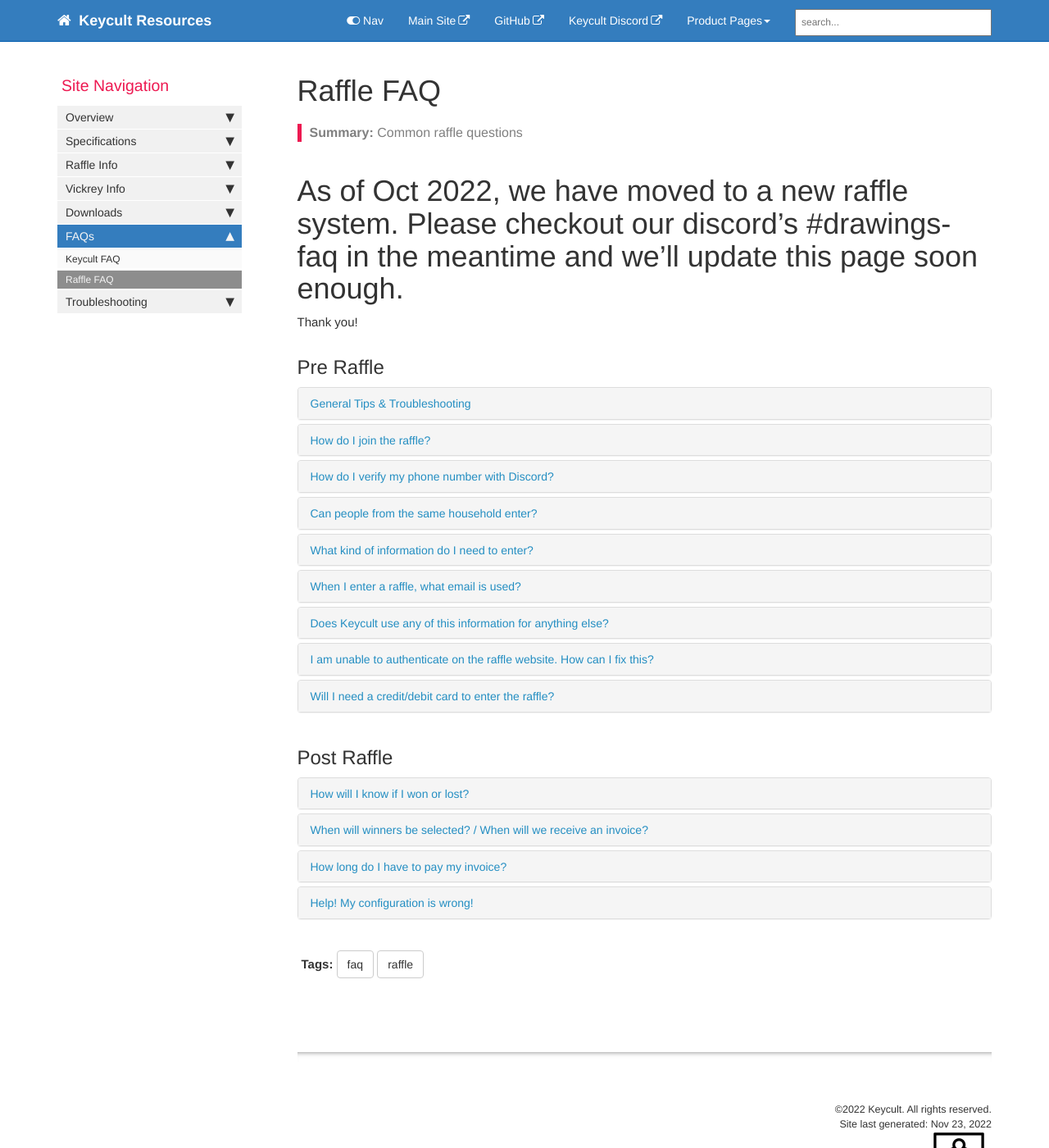
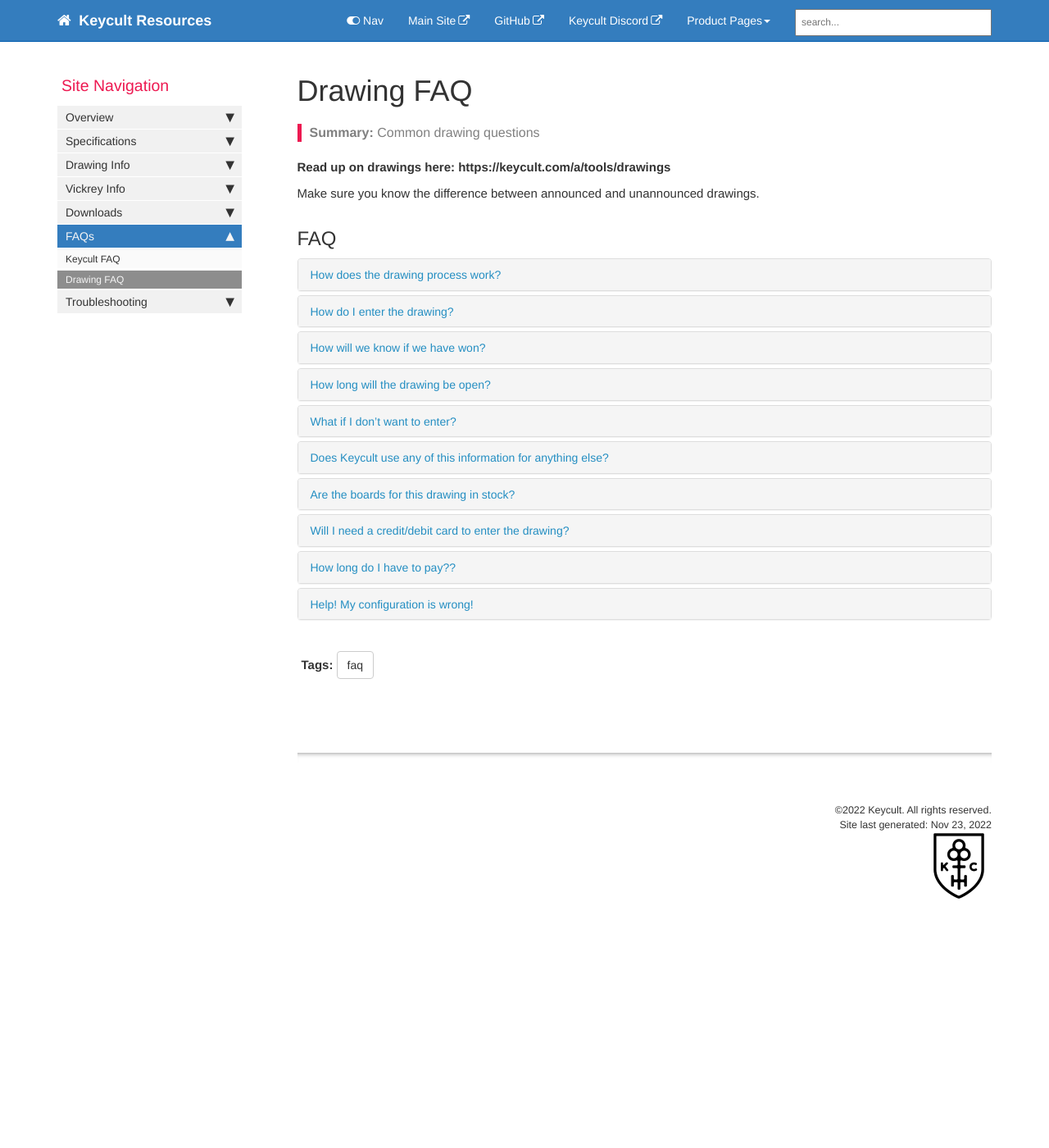
Before and after one commit to keycult/keycult-resources, a Jekyll site: the page built from pages/mydoc/faq_raffle_faq.md, in a window 1280 px wide and 1400 px high. Shown: the whole window at 82% size. Built offline with Jekyll 4.4.1, drawn with Linux system fonts in a browser that asks for light colours; comment, search, counter and statistics services are not loaded.

Commit message:
More (#68)
* Update specs_no_2_65.md

* Update mydoc_sidebar.yml

* Update raffle_info_rules.md

* Update raffle_troubleshooting.md

* Update faq_raffle_faq.md

* Update specs_no_2_65.md

```diff
--- a/pages/mydoc/faq_raffle_faq.md
+++ b/pages/mydoc/faq_raffle_faq.md
@@ -1,28 +1,31 @@
 ---
-title: "Raffle FAQ"
+title: "Drawing FAQ"
 keywords: faq
-tags: [faq, raffle]
+tags: [faq, drawing]
 sidebar: mydoc_sidebar
-permalink: faq_raffle_faq.html
+permalink: faq_drawing_faq.html
 toc: false
-summary: Common raffle questions
+summary: Common drawing questions
 ---
+**Read up on drawings here: https://keycult.com/a/tools/drawings**
 
-# As of Oct 2022, we have moved to a new raffle system. Please checkout our discord's #drawings-faq in the meantime and we'll update this page soon enough.
-Thank you!
+Make sure you know the difference between announced and unannounced drawings.
 
-## Pre Raffle
+## FAQ
 
 <div class="panel-group" id="accordion">
                     <div class="panel panel-default">
                         <div class="panel-heading">
                             <h4 class="panel-title">
-                                <a class="accordion-toggle" data-toggle="collapse" href="#collapse1">General Tips & Troubleshooting</a>
+                                <a class="accordion-toggle" data-toggle="collapse" href="#collapse1">How does the drawing process work?</a>
                             </h4>
                         </div>
                         <div id="collapse1" class="panel-collapse collapse noCrossRef">
                             <div class="panel-body">
-                                <a href='/raffle_troubleshooting.html'>Raffle Troubleshooting Page</a>
+                                If selected you get a notification via discord and email that you won a drawing. You can then visit the drawing’s product page and select the configuration you’d like EX: A/B stock, hotswap/solderable PCB, etc.
+                              <br>
+                              <br>
+                              If there is no longer any stock of a particular configuration, you’ll see it right there on the page with the option grayed out. If that is a deal breaker, you can let the win go and have increased odds rolled into our next drawing.
                             </div>
                         </div>
                     </div>
@@ -30,12 +33,16 @@
                     <div class="panel panel-default">
                         <div class="panel-heading">
                             <h4 class="panel-title">
-                                <a class="accordion-toggle" data-toggle="collapse" href="#collapse2">How do I join the raffle?</a>
+                                <a class="noCrossRef accordion-toggle" data-toggle="collapse" href="#collapse2">How do I enter the drawing?</a>
                             </h4>
                         </div>
                         <div id="collapse2" class="panel-collapse collapse noCrossRef">
                             <div class="panel-body">
-                                <a href="https://raffle.keycult.com/" target="_blank">https://raffle.keycult.com/</a> - You must have a verified discord account, with a linked phone number, to participate in our raffles. Authentication happens through Discord, so if you are able to successfully chat in the Discord server, you can enter the raffle. Raffle links will be posted in #announcements on Discord with plenty of time in advance.
+                                Start by creating an account on keycult.com. Afterwards, make sure your account has all the information filled out properly and is eligible for drawings.
+
+You can check your eligibility status here: https://keycult.com/a/tools/drawings.
+
+If there's an unannounced drawing, just exist. With announced drawings, it will be posted in #announcements and you can enter the drawing.
                             </div>
                         </div>
                     </div>
@@ -43,15 +50,12 @@
                     <div class="panel panel-default">
                         <div class="panel-heading">
                             <h4 class="panel-title">
-                                <a class="noCrossRef accordion-toggle" data-toggle="collapse" href="#collapse3">How do I verify my phone number with Discord?</a>
+                                <a class="noCrossRef accordion-toggle" data-toggle="collapse" href="#collapse3">How will we know if we have won?</a>
                             </h4>
                         </div>
-                        <div id="collapse3" class="panel-collapse collapse noCrossRef">
+                        <div id="collapse3" class="panel-collapse collapse">
                             <div class="panel-body">
-                                To verify your phone number, you must enable Two-Factor Authentication and then add your phone as an SMS Backup. Learn more here: <a href="https://support.discord.com/hc/en-us/articles/219576828-Setting-up-Two-Factor-Authentication" target="_blank"> Discord - Setting up Two Factor Authentication</a>
-                                <br>
-                                <br>
-                                If you're getting an "Invalid Phone Number" error, see here: <a href="https://support.discord.com/hc/en-us/articles/360000961212-Invalid-Phone-Number" target="_blank"> Discord - Invalid Phone Number</a>
+                                You’ll be notified via discord and email that are registered on your Keycult account. You may want to add a spam filter for emails coming from: hello@keycult.com and support@keycult.com
                             </div>
                         </div>
                     </div>
@@ -59,12 +63,12 @@
                     <div class="panel panel-default">
                         <div class="panel-heading">
                             <h4 class="panel-title">
-                                <a class="noCrossRef accordion-toggle" data-toggle="collapse" href="#collapse4">Can people from the same household enter?</a>
+                                <a class="noCrossRef accordion-toggle" data-toggle="collapse" href="#collapse4">How long will the drawing be open?</a>
                             </h4>
                         </div>
                         <div id="collapse4" class="panel-collapse collapse">
                             <div class="panel-body">
-                                Yes, as long as they actually want one.
+                                As long as there are units available for potential winners.
                             </div>
                         </div>
                     </div>
@@ -72,12 +76,15 @@
                     <div class="panel panel-default">
                         <div class="panel-heading">
                             <h4 class="panel-title">
-                                <a class="noCrossRef accordion-toggle" data-toggle="collapse" href="#collapse5">What kind of information do I need to enter?</a>
+                                <a class="noCrossRef accordion-toggle" data-toggle="collapse" href="#collapse5">What if I don’t want to enter?</a>
                             </h4>
                         </div>
                         <div id="collapse5" class="panel-collapse collapse">
                             <div class="panel-body">
-                                All you need is your Discord login information to authenticate with the raffle platform. You also need to know your preferences for the current raffle you want to enter (layout, color, material, extras)
+                                Then you don’t need to do anything. If you win and do not want the configuration you won…you can simply ignore the notification and we’ll roll some increased odds for the next drawing.
+                              <br>
+                              <br>
+                              We want folks to purchase what they like and to be rewarded for passing on releases they don’t.
                             </div>
                         </div>
                     </div>
@@ -85,23 +92,10 @@
                     <div class="panel panel-default">
                         <div class="panel-heading">
                             <h4 class="panel-title">
-                                <a class="noCrossRef accordion-toggle" data-toggle="collapse" href="#collapse6">When I enter a raffle, what email is used?</a>
+                                <a class="noCrossRef accordion-toggle" data-toggle="collapse" href="#collapse6">Does Keycult use any of this information for anything else?</a>
                             </h4>
                         </div>
                         <div id="collapse6" class="panel-collapse collapse">
-                            <div class="panel-body">
-                                When you login to the raffle page, your email connected to your discord account will be listed. This is the one we will use for invoicing. If this email is incorrect, please update your email address with Discord before entering the raffle. Once you enter the raffle, you email cannot be changed.
-                            </div>
-                        </div>
-                    </div>
-                    <!-- /.panel -->
-                    <div class="panel panel-default">
-                        <div class="panel-heading">
-                            <h4 class="panel-title">
-                                <a class="noCrossRef accordion-toggle" data-toggle="collapse" href="#collapse7">Does Keycult use any of this information for anything else?</a>
-                            </h4>
-                        </div>
-                        <div id="collapse7" class="panel-collapse collapse">
                             <div class="panel-body">
                                 No, Keycult does not use any of the information (like your email address) for anything but notifying you about the current raffle. You will not be subscribed to any mailing list.
                             </div>
@@ -111,18 +105,12 @@
                     <div class="panel panel-default">
                         <div class="panel-heading">
                             <h4 class="panel-title">
-                                <a class="noCrossRef accordion-toggle" data-toggle="collapse" href="#collapse8">I am unable to authenticate on the raffle website. How can I fix this?</a>
+                                <a class="noCrossRef accordion-toggle" data-toggle="collapse" href="#collapse7">Are the boards for this drawing in stock?</a>
                             </h4>
                         </div>
-                        <div id="collapse8" class="panel-collapse collapse">
+                        <div id="collapse7" class="panel-collapse collapse">
                             <div class="panel-body">
-                                Here are a few good troubleshooting steps and things to check:
-                                <ul>
-                                  <li>Make sure you are logging into the correct Discord account</li>
-                                  <li>Make sure the Discord account you are logging into has a verified phone number, and has access to post in the Keycult Discord</li>
-                                  <li>Clear your cache/cookies</li>
-                                  <li>Try a different browser</li>
-                                </ul>
+                                Yes. They will shipped within a couple weeks of the drawing ending.
                             </div>
                         </div>
                     </div>
@@ -130,31 +118,12 @@
                     <div class="panel panel-default">
                         <div class="panel-heading">
                             <h4 class="panel-title">
-                                <a class="noCrossRef accordion-toggle" data-toggle="collapse" href="#collapse9">Will I need a credit/debit card to enter the raffle?</a>
+                                <a class="noCrossRef accordion-toggle" data-toggle="collapse" href="#collapse8">Will I need a credit/debit card to enter the drawing?</a>
                             </h4>
                         </div>
-                        <div id="collapse9" class="panel-collapse collapse">
+                        <div id="collapse8" class="panel-collapse collapse">
                             <div class="panel-body">
-                                No. To enter the raffle you do not need your credit or debit card. If you are chosen in a raffle, you will then need your credit/debit card to pay your invoice.
-                            </div>
-                        </div>
-                    </div>
-                    <!-- /.panel -->
-</div>
-<!-- /.panel-group -->
-
-## Post Raffle
-
-<div class="panel-group" id="accordion">
-                    <div class="panel panel-default">
-                        <div class="panel-heading">
-                            <h4 class="panel-title">
-                                <a class="accordion-toggle" data-toggle="collapse" href="#collapse10">How will I know if I won or lost?</a>
-                            </h4>
-                        </div>
-                        <div id="collapse10" class="panel-collapse collapse noCrossRef">
-                            <div class="panel-body">
-                                All communication about if you have won or lost will happen over email. If you won the raffle, you will receive an email congratulating you, and a link to view your Shopify invoice. If you lost, we will send you an email as well to not keep you in the dark.
+                                No. To enter the drawing you do not need your credit or debit card. If you are chosen in a drawing, you will then need your credit/debit card to pay your invoice.
                             </div>
                         </div>
                     </div>
@@ -162,13 +131,12 @@
                     <div class="panel panel-default">
                         <div class="panel-heading">
                             <h4 class="panel-title">
-                                <a class="accordion-toggle" data-toggle="collapse" href="#collapse11">When will winners be selected? / When will we receive an invoice?
-</a>
+                                <a class="accordion-toggle" data-toggle="collapse" href="#collapse9">How long do I have to pay??</a>
                             </h4>
                         </div>
-                        <div id="collapse11" class="panel-collapse collapse noCrossRef">
+                        <div id="collapse9" class="panel-collapse collapse noCrossRef">
                             <div class="panel-body">
-                                Winners will be selected and sent an invoice usually within 24hrs of the raffle closing. Hang out and pay attention to #announcements on Discord.
+                                We are giving folks 24 hours right now but later on will implement a system to actively decline. To decline right now, just ghost us.
                             </div>
                         </div>
                     </div>
@@ -176,25 +144,12 @@
                     <div class="panel panel-default">
                         <div class="panel-heading">
                             <h4 class="panel-title">
-                                <a class="noCrossRef accordion-toggle" data-toggle="collapse" href="#collapse12">How long do I have to pay my invoice?</a>
+                                <a class="noCrossRef accordion-toggle" data-toggle="collapse" href="#collapse10">Help! My configuration is wrong!</a>
                             </h4>
                         </div>
-                        <div id="collapse12" class="panel-collapse collapse noCrossRef">
+                        <div id="collapse10" class="panel-collapse collapse">
                             <div class="panel-body">
-                                You have 24 hours upon receiving your invoice to pay. If you run into an issue, or cannot pay within 24 hours for whatever reason, please respond to your invoice or email support@keycult.com as soon as you can.
-                            </div>
-                        </div>
-                    </div>
-                    <!-- /.panel -->
-                    <div class="panel panel-default">
-                        <div class="panel-heading">
-                            <h4 class="panel-title">
-                                <a class="noCrossRef accordion-toggle" data-toggle="collapse" href="#collapse13">Help! My configuration is wrong!</a>
-                            </h4>
-                        </div>
-                        <div id="collapse13" class="panel-collapse collapse">
-                            <div class="panel-body">
-                                Please ensure that your configuration is correct before submitting your raffle entry. Because we have a limited selection of extras, all kits are allocated when we run the raffle. If you need additional add-ons (plates or PCBs), please reply to your invoice email only if you have won the raffle.
+                                Please ensure that your configuration is correct before checking out. If you need additional add-ons (plates or PCBs), please reply to your invoice email.
                             </div>
                         </div>
                     </div>
```
Also changed, not shown: _data/sidebars/mydoc_sidebar.yml (+5 -5 lines), pages/mydoc/raffle_info_rules.md (+11 -23 lines), pages/mydoc/raffle_troubleshooting.md (+19 -28 lines).
